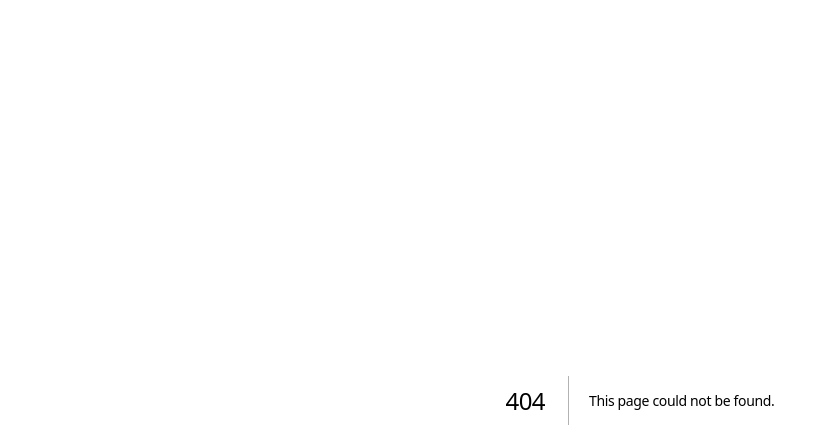
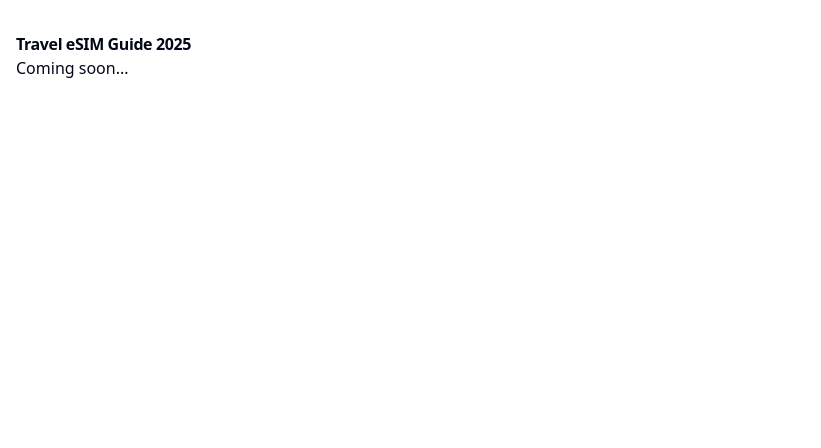
Before and after one commit to FazalShahidLatif/bookmethat, a Next.js app in the folder frontend/: page /blog/travel-esim-guide-2025 in a window 1280 px wide. Before the commit this address had no page. Shown: the top 448 px of the page, without its empty margins (0-821 px from the left). Built offline with nearby package versions, Linux system fonts and the light colour scheme.

Commit message:
Fix empty blog page causing build failure

```diff
--- /dev/null
+++ b/frontend/src/app/blog/travel-esim-guide-2025/page.tsx
@@ -0,0 +1,8 @@
+export default function TravelEsimGuidePage() {
+  return (
+    <div className="container mx-auto px-4 py-8">
+      <h1>Travel eSIM Guide 2025</h1>
+      <p>Coming soon...</p>
+    </div>
+  );
+}
```
Also changed, not shown: 2 other files (tests, documents, lock files or other folders).
